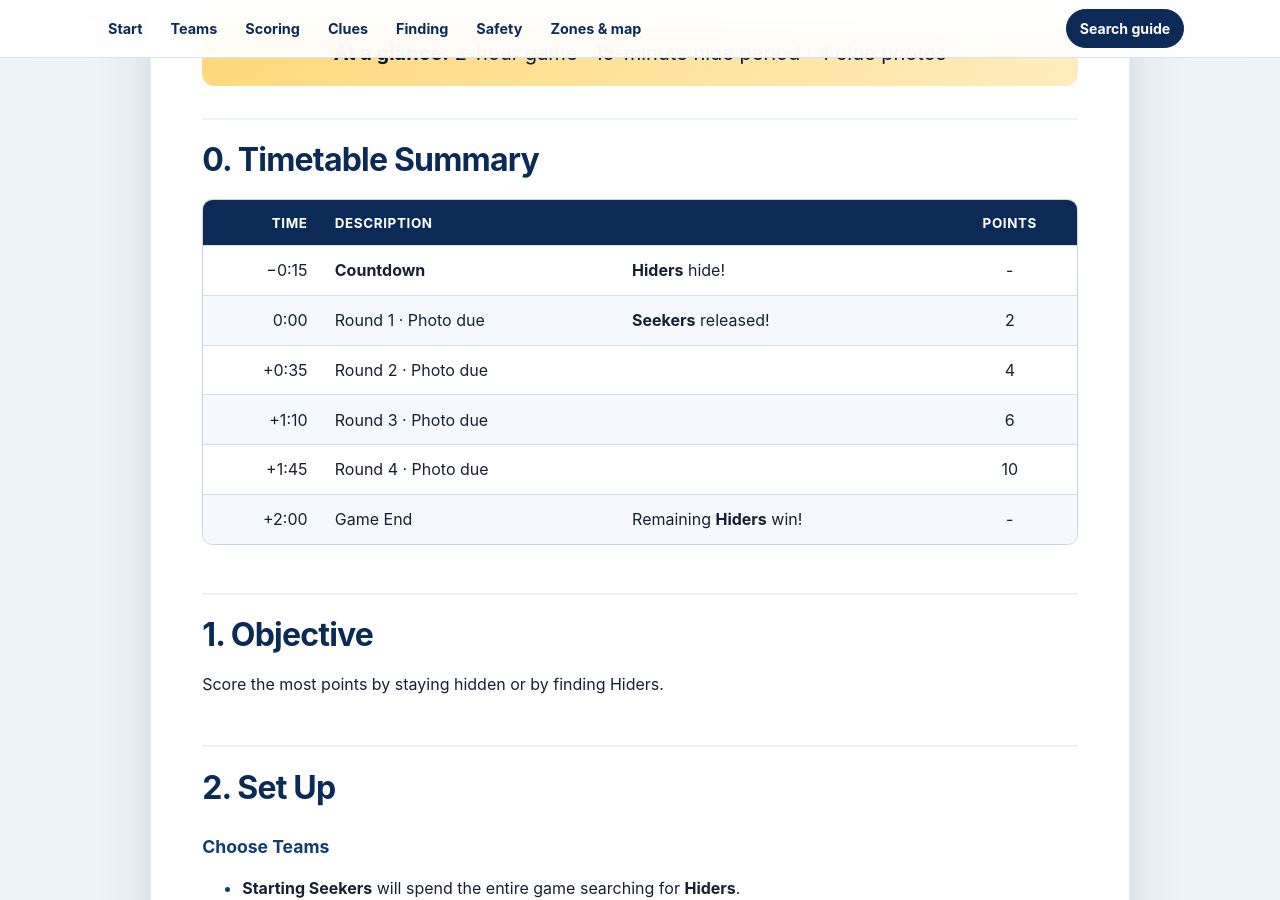
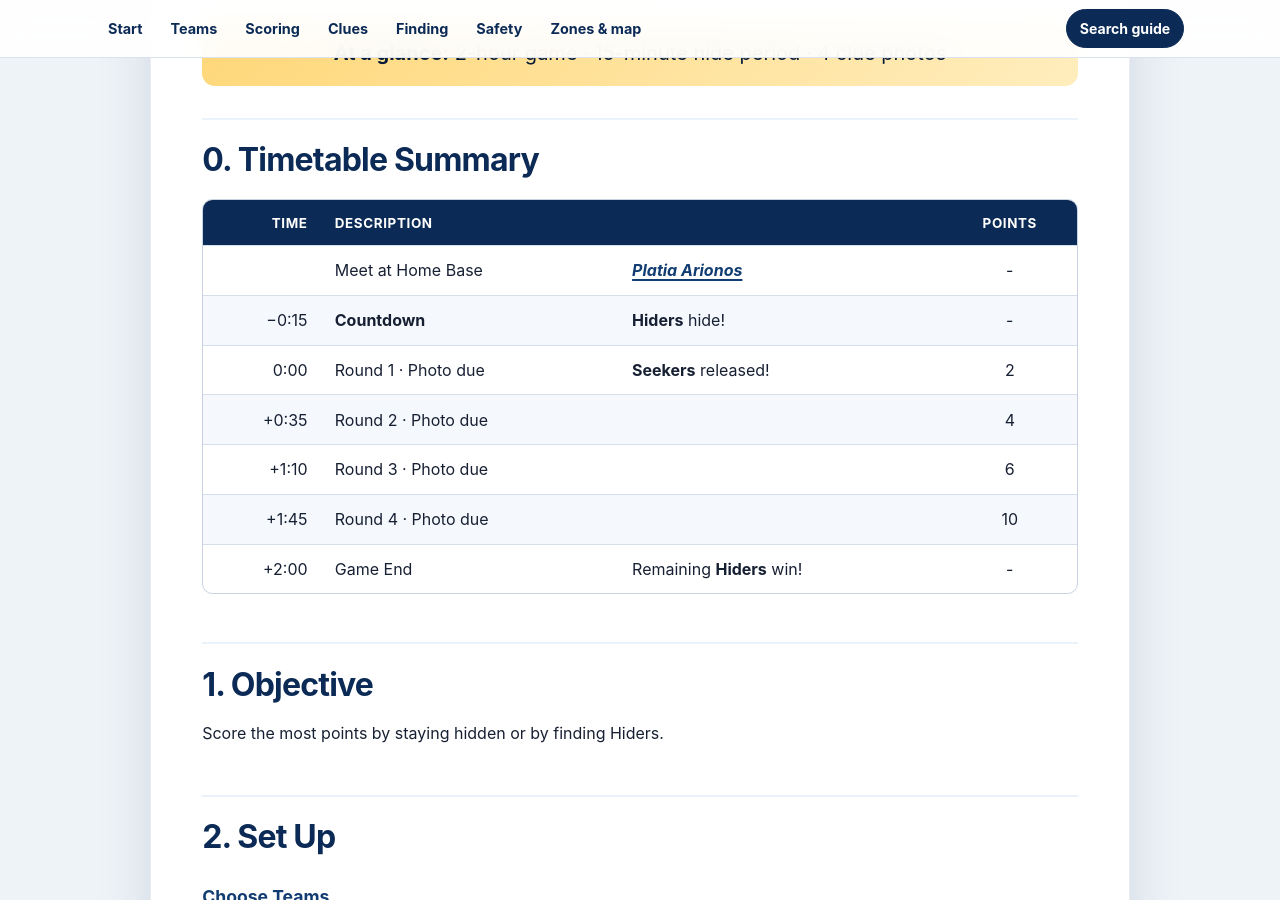
Before and after one commit to mmaxin/hide-and-seek-game, a Jekyll site: the page built from rules.md, in a window 1280 px wide and 900 px high, scrolled down 390 px. Built offline with Jekyll 4.4.1, drawn with Linux system fonts in a browser that asks for light colours; our own code applies the rules of GitHub Pages for plain Markdown files.

Commit message:
Summary table: add Home Base Meeting

```diff
--- a/rules.md
+++ b/rules.md
@@ -4,6 +4,7 @@
 
 | Time | Description | | Points |
 | ---:| --- |:--- |:---:|
+|       | Meet at Home Base | **[*Platia Arionos*](https://maps.app.goo.gl/dgDLizPcn8gEu1z48)** | - |
 | −0:15 | **Countdown** | **Hiders** hide! | - |
 |  0:00 | Round 1 · Photo due | **Seekers** released! | 2 |
 | +0:35 | Round 2 · Photo due | | 4 |
```
